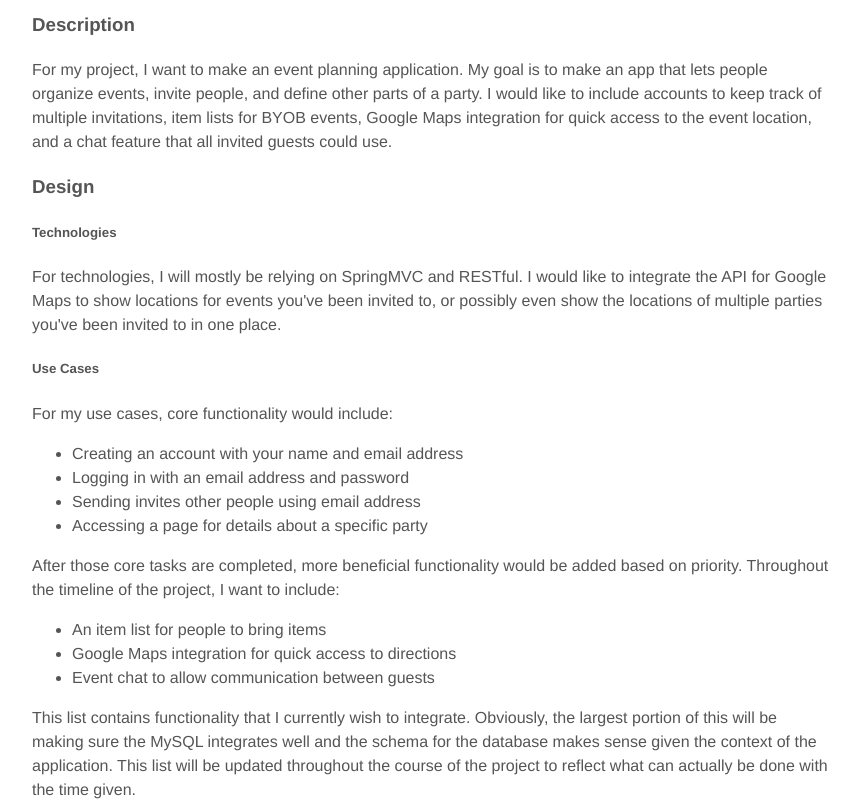
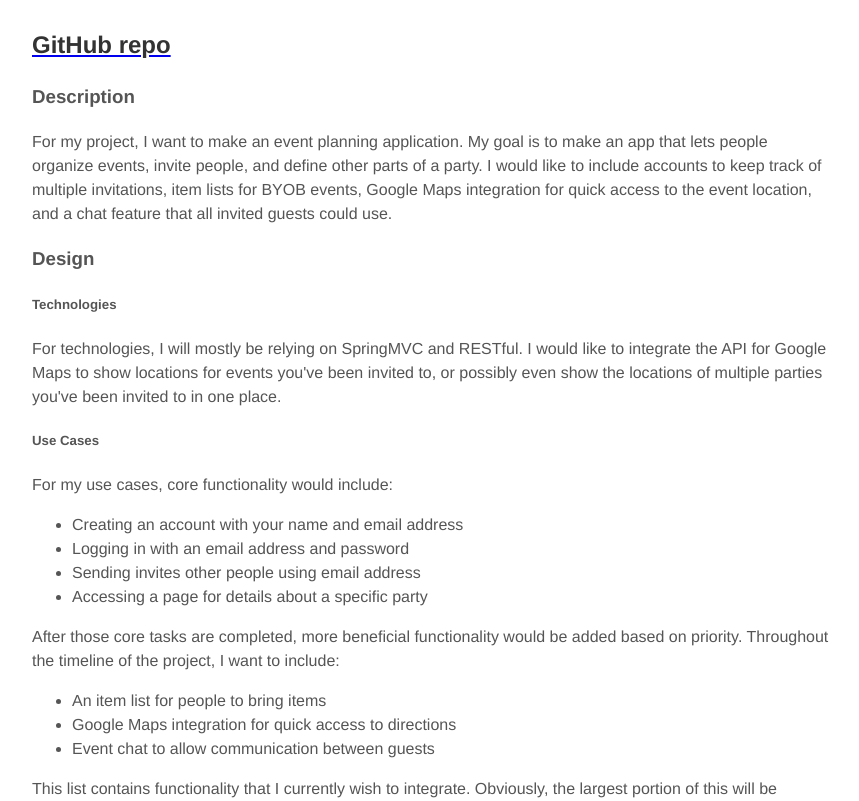
Before and after one commit to n1kk0s/411Project, a plain HTML site: page index.html in a window 1280 px wide. Shown: the part 122-923 px from the top of the page, without its empty margins (208-1067 px from the left). Drawn offline with Linux system fonts and the light colour scheme.

Commit message:
Add repo link to project plan

```diff
--- a/index.html
+++ b/index.html
@@ -6,6 +6,7 @@
 </head>
 <body>
   <h1>411 Project Plan</h1>
+  <a href="https://github.com/n1kk0s/411Project"><h2>GitHub repo</h2></a>
   <p>
     <h3>Description</h3>
     For my project, I want to make an event planning application.
```
